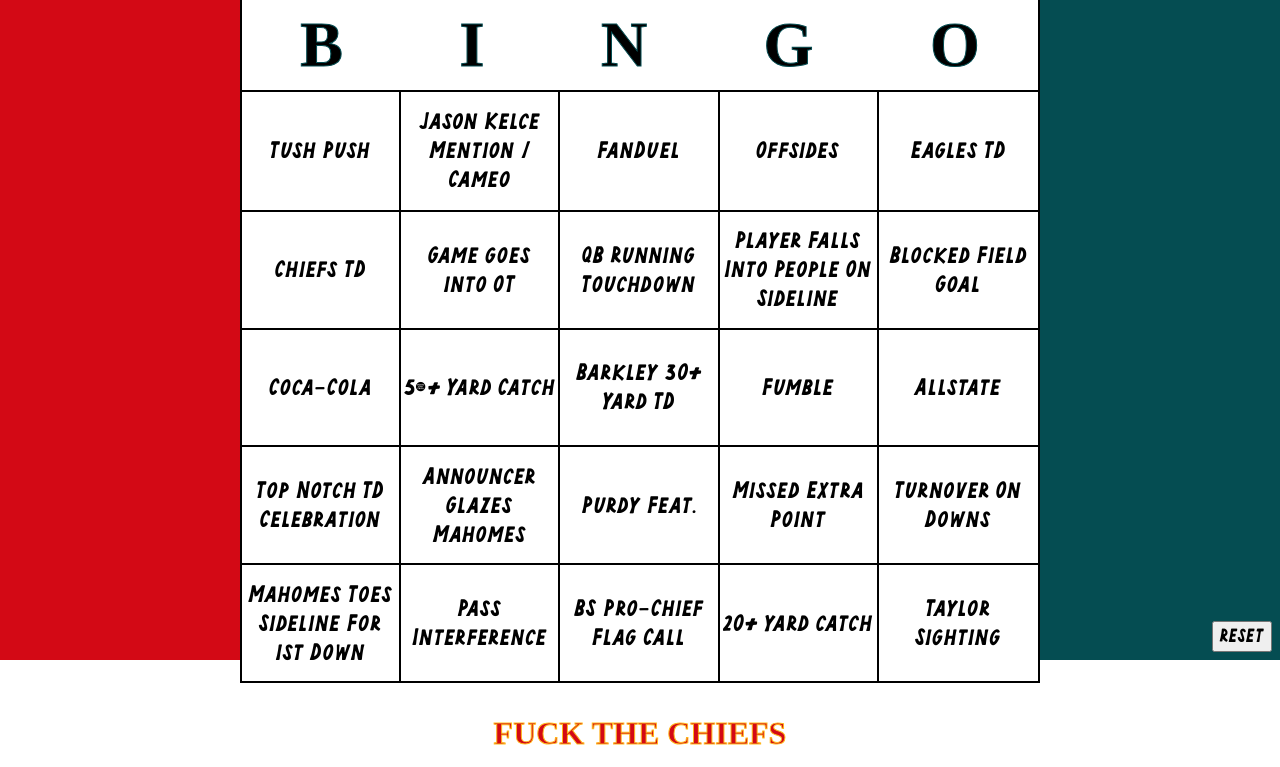
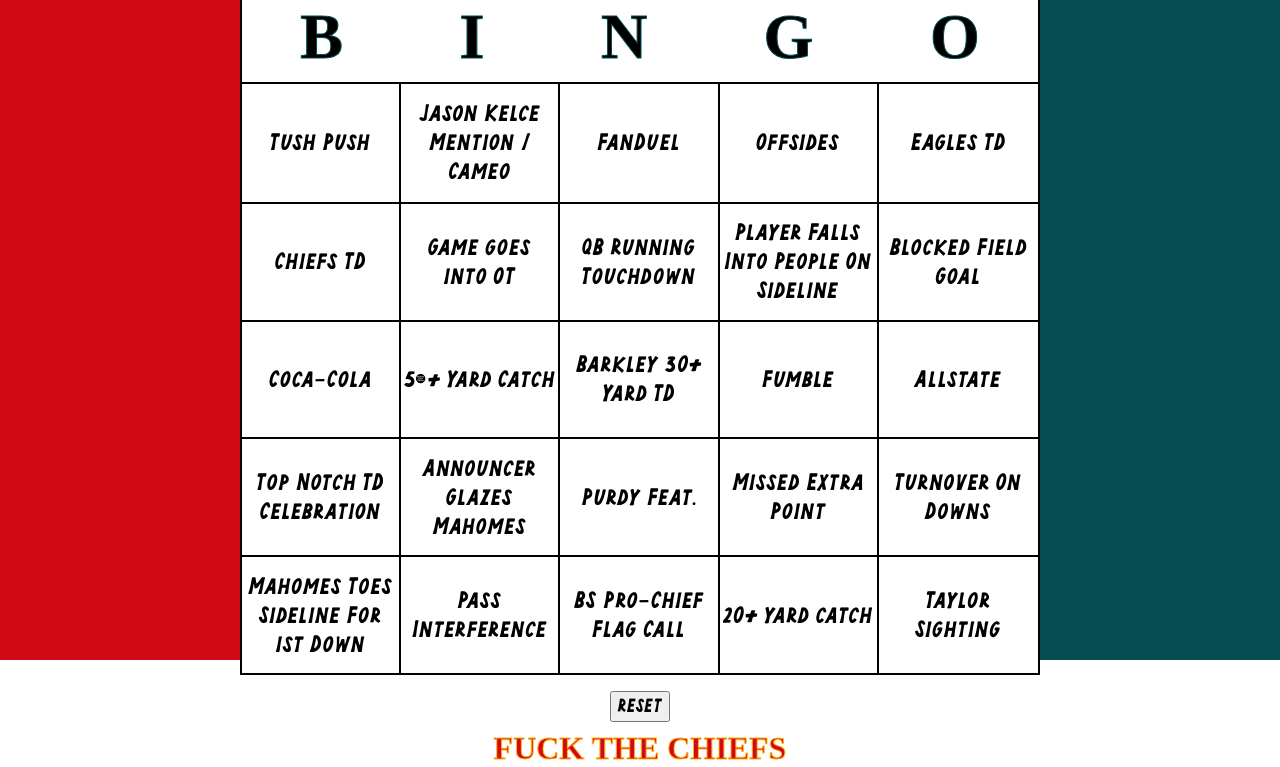
Before and after one commit to mhm1117/superbowl_bingo, a plain HTML site: page index.html in a window 1280 px wide. Both pictures are taken after typing "5" into the empty fields and a click on the button "SUBMIT". Shown: the part 140-907 px from the top of the page. Drawn offline with Linux system fonts and the light colour scheme; a web font is replaced by a local one.

Commit message:
fixed some display stuff

```diff
--- a/index.html
+++ b/index.html
@@ -31,10 +31,6 @@
         </form>
     </div>
 
-    <div id="reset" style="display: none;">
-        <button id=reset-btn>RESET</button>
-    </div>
-
     <header>
         <h1>SUPER BOWL LIX</h1>
     </header>
@@ -54,6 +50,10 @@
         </div>
     </main>
 
+    <div id="reset" style="display: none;">
+        <button id=reset-btn>RESET</button>
+    </div>
+
     <footer>
         <h1>FUCK THE CHIEFS</h1>
     </footer>
--- a/styles.css
+++ b/styles.css
@@ -67,14 +67,14 @@ body {
 #num-picker {
     font-family: peachFlamingo;
     position: absolute;
-    padding: 1em 2em 2em 2em;
+    padding: 1em 1.5em 2em 1.5em;
     background-color: white;
     left: 0;
     right: 0;
     top: 0;
     bottom: 0;
     text-align: center;
-    margin: auto;
+    margin: auto 1em;
     width: fit-content;
     height: fit-content;
     border-radius: 1em;
@@ -105,21 +105,6 @@ body {
     }
 }
 
-#reset {
-    position: absolute;
-    right: 0;
-    bottom: 0;
-    padding: 0.5em;
-
-    button {
-        font-size: 1.2em;
-        text-align: center;
-        padding: 0.1em 0.3em;
-        font-family: peachFlamingo;
-    }
-
-}
-
 header {
     /* border: 1px solid black; */
     text-align: center;
@@ -130,8 +115,8 @@ main {
     /* border: 2px solid black; */
     flex-grow: 2;
     text-align: center;
-    padding: 1em;
-    margin-bottom: 1em;
+    padding: 0.5em;
+    /* margin-bottom: 1em; */
     #bingo-card {
         display: flex;
         flex-direction: column;
@@ -154,7 +139,6 @@ main {
             grid-template-rows: repeat(5, 1fr);
             border: 2px solid black;
             border-top: none;
-
             .square {
                 font-family: peachFlamingo;
                 text-align: center;
@@ -185,6 +169,19 @@ main {
             }
         }
     }
+}
+
+#reset {
+    padding: 0.5em;
+    text-align: center;
+
+    button {
+        font-size: 1.2em;
+        text-align: center;
+        padding: 0.1em 0.3em;
+        font-family: peachFlamingo;
+    }
+
 }
 
 footer {
```
